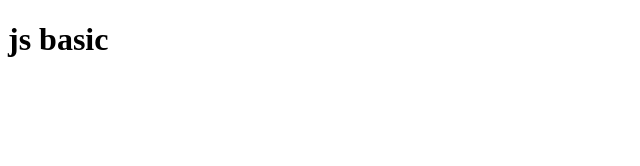
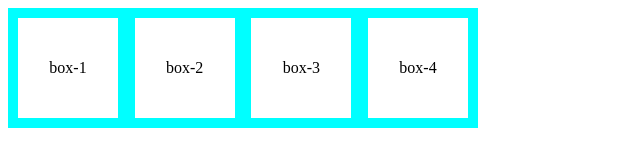
Before and after one commit to Sumit-pandey04/sumit, a plain HTML site: page upskill.html in a window 1280 px wide. Shown: the whole page, without its empty margins (0-640 px from the left). Drawn offline with Linux system fonts and the light colour scheme.

Commit message:
Your commit message

```diff
--- a/upskill.html
+++ b/upskill.html
@@ -4,10 +4,38 @@
     <meta charset="UTF-8" />
     <meta name="viewport" content="width=device-width, initial-scale=1.0" />
     <title>js</title>
+    <style>
+      .contauner{
+background-color: aqua;
+display: flex;
+flex-wrap: wrap;
+justify-content: space-between;
+align-items: center;
+width: 450px;
+padding: 10px;
+row-gap: 10px;
+
+      }
+      .box{
+        width: 100px;
+        height: 100px;
+        background-color: white;
+        display: flex;
+        flex-shrink: 0;
+        justify-content: center;
+        align-items: center;
+      }
+    </style>
   </head>
   <body>
-    <h1>js basic</h1>
+  <div class="contauner">
+    <div class="box" id="box1">box-1</div>
+    <div class="box" id="box2">box-2</div>
+    <div class="box" id="box3">box-3</div>
+    <div class="box" id="box4">box-4</div>
+  </div>
     <script>
+
       // function addtwonumber(num1, num2=4) {
       //   console.log(num1 + num2);
       // }
```
Also changed, not shown: index.html (+2 -3 lines).
